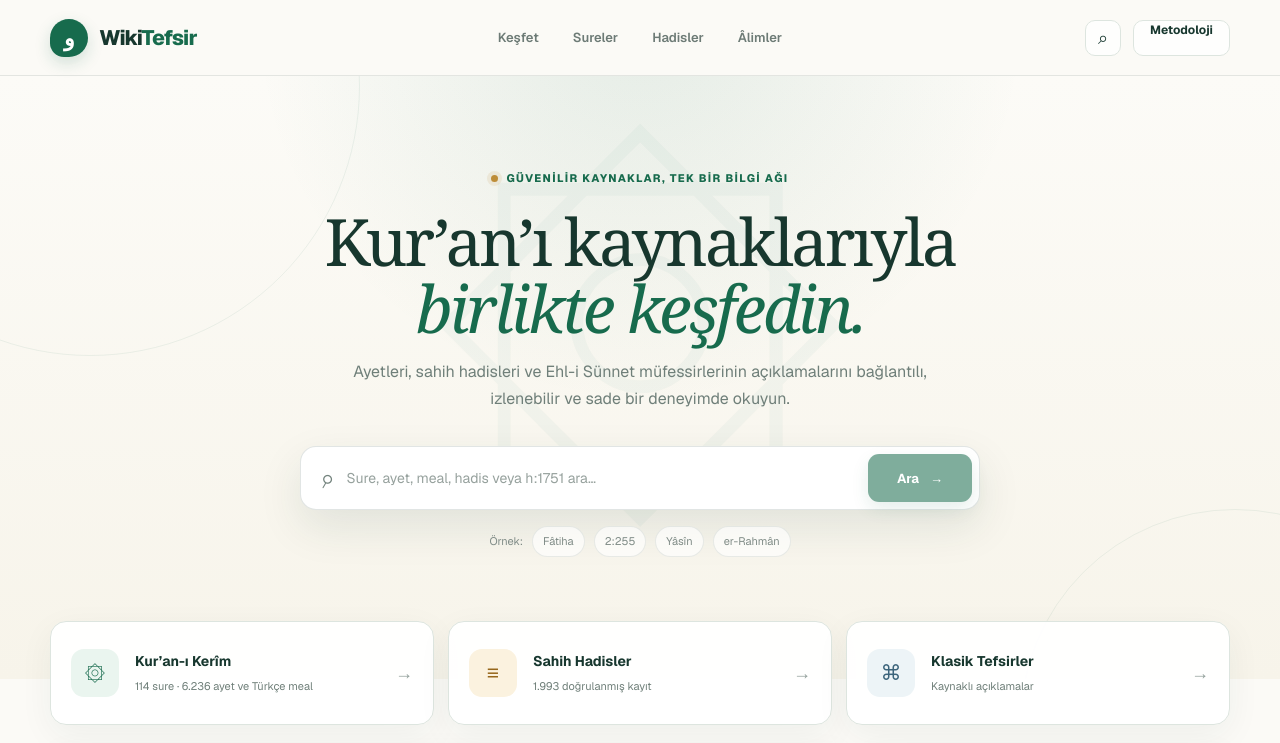
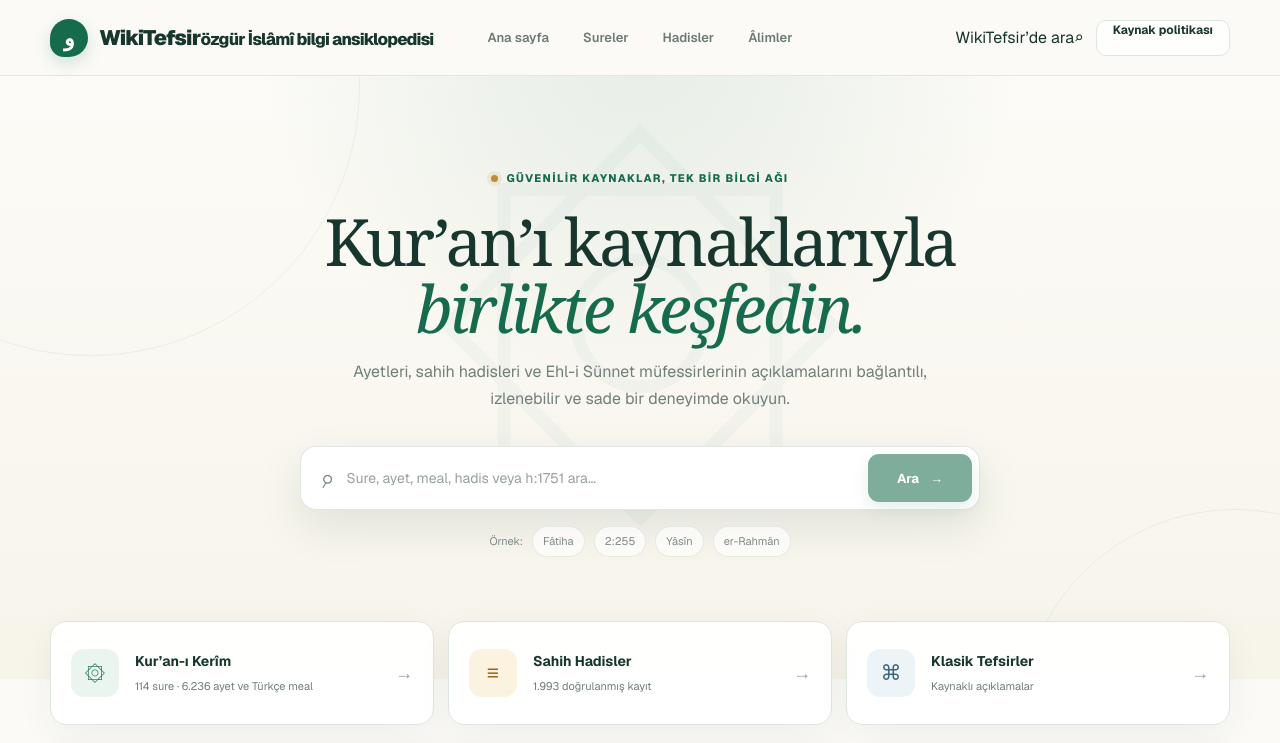
Before and after one commit to saitakarcesme/WikiTefsir, a Next.js app: page / in a window 1280 px wide. Shown: the top 743 px of the page. Built offline with nearby package versions, Linux system fonts and the light colour scheme.

Commit message:
style: reshape header as encyclopedia chrome

```diff
--- a/app/components/site-header.tsx
+++ b/app/components/site-header.tsx
@@ -5,19 +5,19 @@ export function SiteHeader() {
     <header className="topbar">
       <Link className="brand" href="/" aria-label="WikiTefsir ana sayfa">
         <span className="brand-mark" aria-hidden="true">و</span>
-        <span>Wiki<span>Tefsir</span></span>
+        <span className="brand-copy"><strong>WikiTefsir</strong><small>özgür İslâmî bilgi ansiklopedisi</small></span>
       </Link>
 
       <nav className="main-nav" aria-label="Ana menü">
-        <Link href="/#kesfet">Keşfet</Link>
+        <Link href="/">Ana sayfa</Link>
         <Link href="/sureler">Sureler</Link>
         <Link href="/hadis">Hadisler</Link>
         <Link href="/alim/taberi">Âlimler</Link>
       </nav>
 
       <div className="header-actions">
-        <Link className="icon-button" href="/#arama" aria-label="Arama sayfasına git">⌕</Link>
-        <Link className="plain-button" href="/#metodoloji">Metodoloji</Link>
+        <Link className="header-search-link" href="/#arama"><span>WikiTefsir’de ara</span><kbd>⌕</kbd></Link>
+        <Link className="plain-button" href="/#metodoloji">Kaynak politikası</Link>
       </div>
     </header>
   );
```
